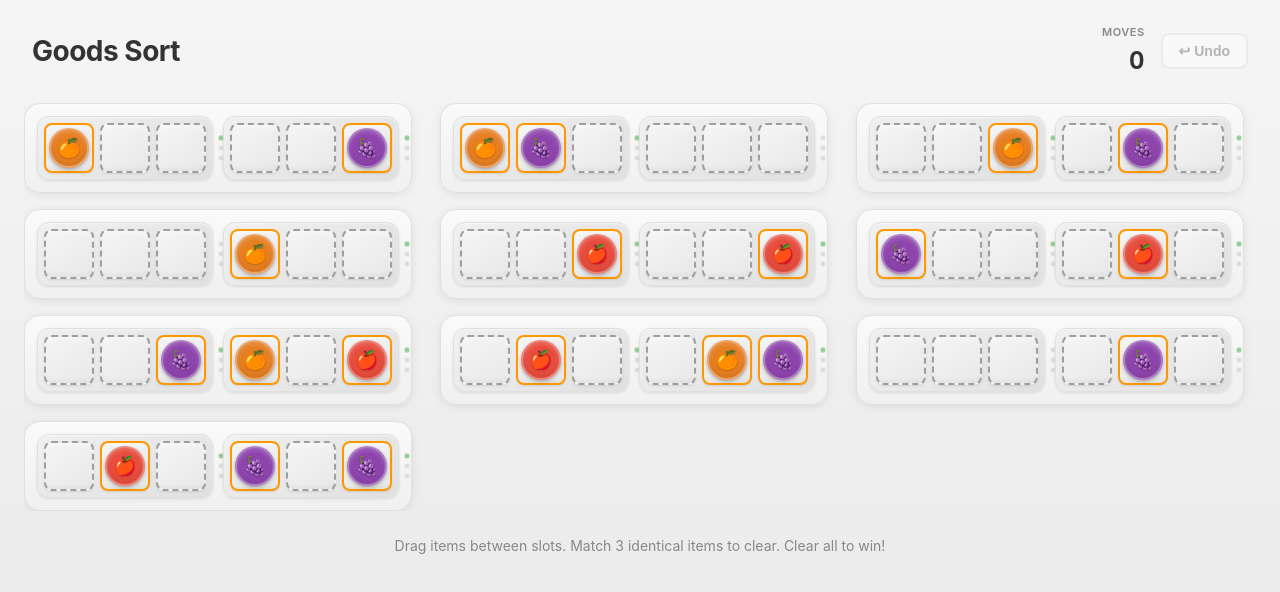
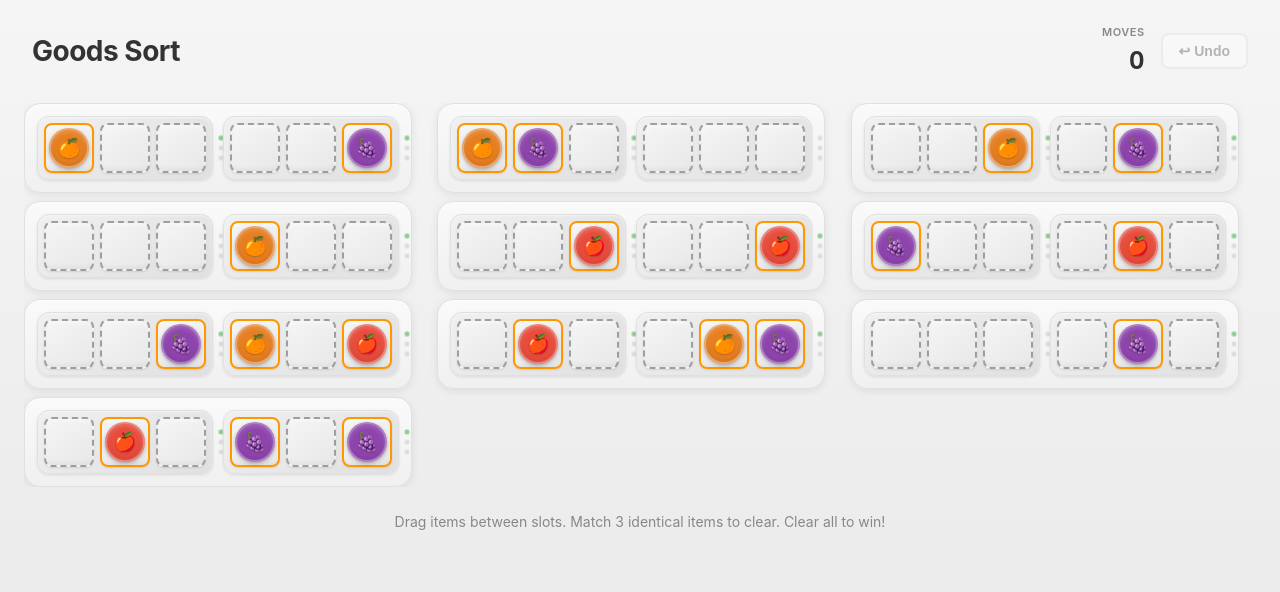
Before and after one commit to audrysbut/goods-sort, a React (Vite) app: page / in a window 1280 px wide. Shown: the top 592 px of the page. Built offline with nearby package versions, Linux system fonts and the light colour scheme.

Commit message:
Reduce board gap between shelves

```diff
--- a/src/components/GameBoard.module.css
+++ b/src/components/GameBoard.module.css
@@ -94,7 +94,7 @@
 .board {
   display: grid;
   grid-template-columns: repeat(auto-fit, minmax(360px, 1fr));
-  gap: 16px;
+  gap: 8px;
   width: 100%;
   align-items: start;
   justify-items: start;
```
